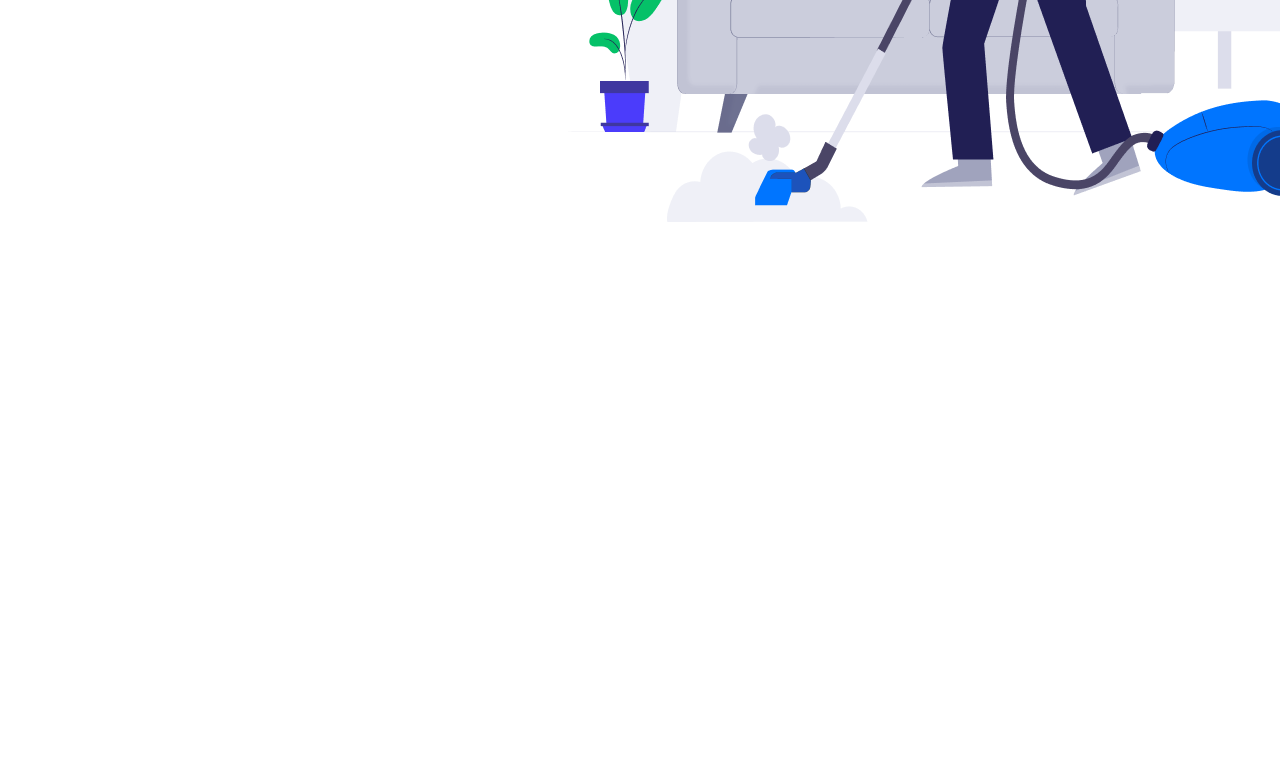
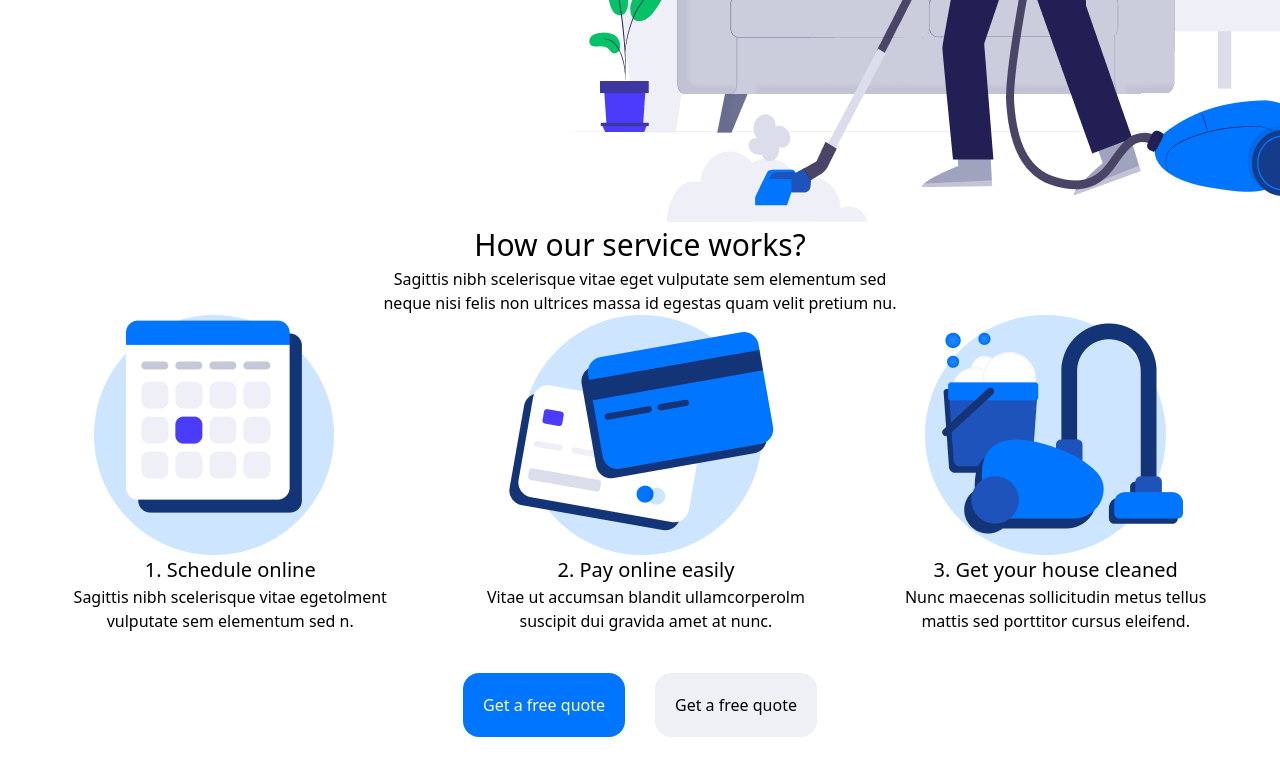
Before and after one commit to jamikrahmonov8-blip/Proekt-commint, a website: page src/index.html in a window 1280 px wide. Shown: the part 630-1407 px from the top of the page. Before the commit the page ends 852 px from the top, so only its background shows below. Drawn offline with Linux system fonts and the light colour scheme.

Commit message:
commint3

```diff
--- a/src/index.html
+++ b/src/index.html
@@ -40,6 +40,25 @@
         <img class="hidden sm:flex" src="IMAGE (2).png" alt="">
         </section>
     </header>
+    <main>
+        <section>
+        <article>
+            <div class="text-center">
+            <h1 class="text-[30px]">How our service works?</h1>
+            <p>Sagittis nibh scelerisque vitae eget vulputate sem elementum sed <br> neque nisi felis non ultrices massa id egestas quam velit pretium nu.</p>
+</div>
+<div class="flex justify-center flex-col sm:flex-row  gap-[100px] text-center items-center">
+    <div><img class="ml-[20px]" src="IMAGE (3).png" alt="foto"><h1 class="text-[20px]">1. Schedule online</h1><p>Sagittis nibh scelerisque vitae egetolment <br>vulputate sem elementum sed n.</p></div>
+    <div><img class="ml-[20px]" src="IMAGE (4).png" alt="foto"><h1 class="text-[20px]">2. Pay online easily</h1><p>Vitae ut accumsan blandit ullamcorperolm <br>suscipit dui gravida amet at nunc.</p></div>
+    <div><img class="ml-[20px]" src="IMAGE (5).png" alt="foto"><h1 class="text-[20px]">3. Get your house cleaned</h1><p>Nunc maecenas sollicitudin metus tellus <br> mattis sed porttitor cursus eleifend.</p></div>
+</div>
+<div class="flex justify-center gap-[30px] p-[40px]">
+ <button class="p-[20px] bg-[#0075FF] rounded-2xl text-white">Get a free quote</button>
+  <button class="p-[20px] bg-[#EFF0F6] rounded-2xl text-blac2">Get a free quote</button>
+</div>
+        </article>
+        </section>
 
+    </main>
 </body>
 </html>
```
